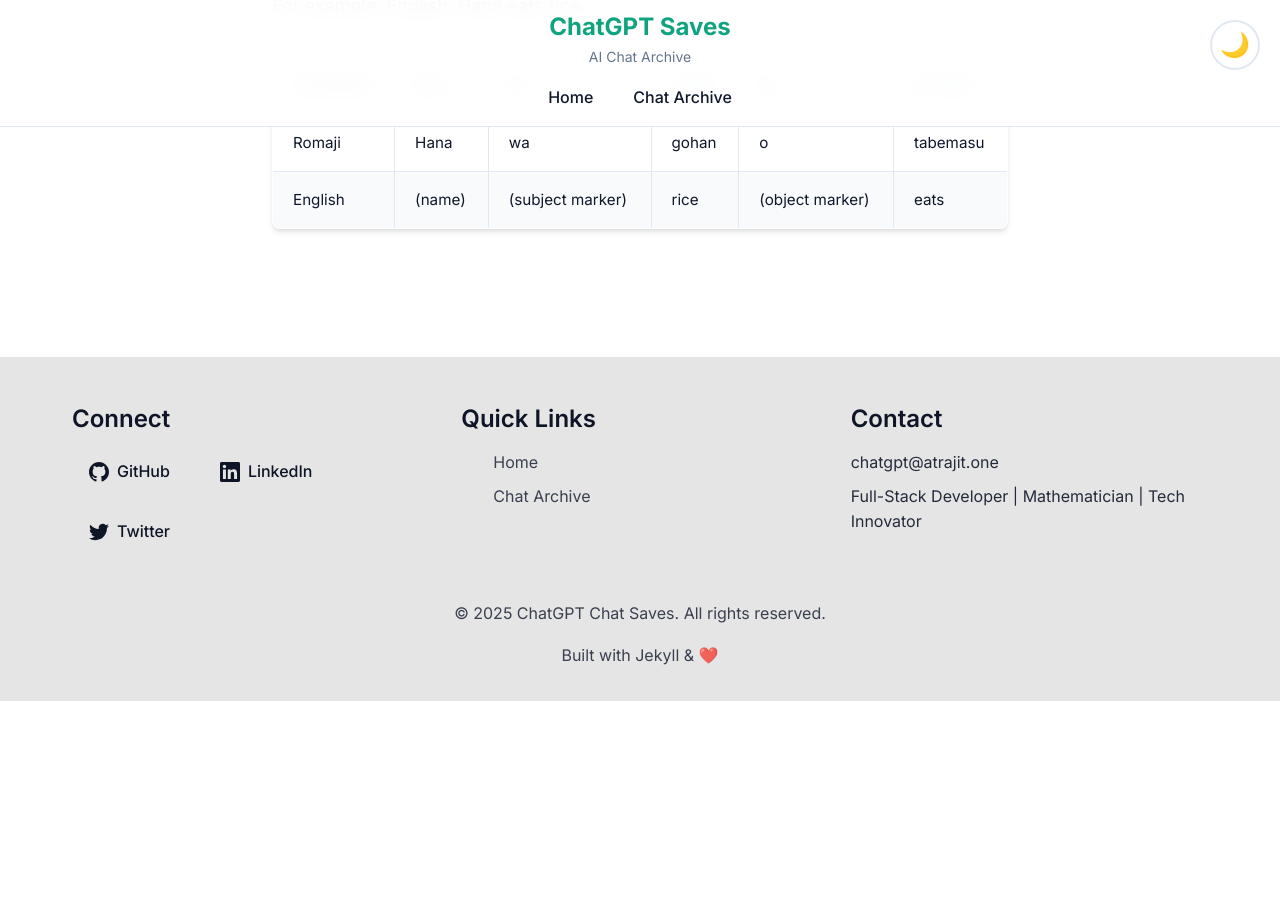
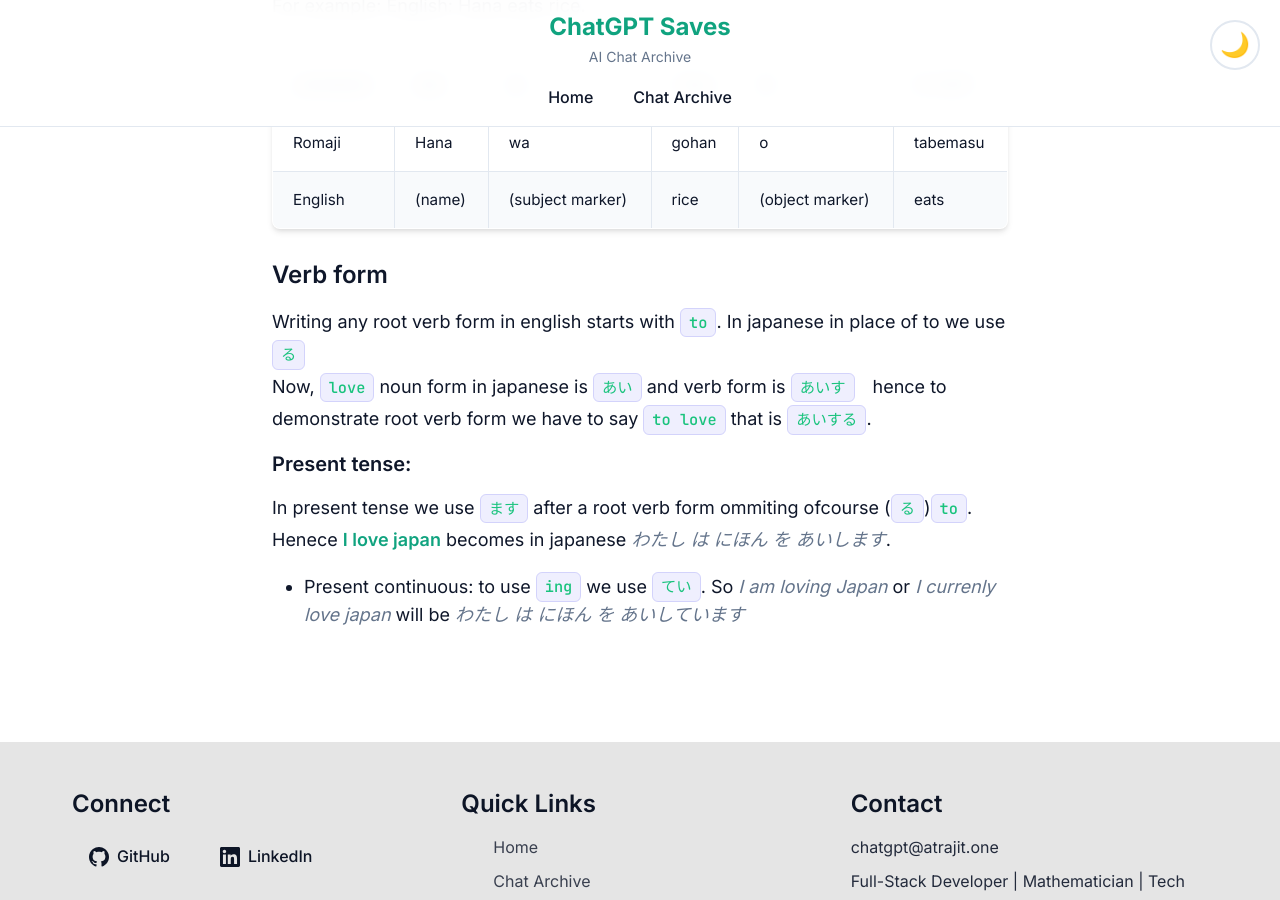
Before and after one commit to atrajit-sarkar/chatgpt-chatsaves, a Jekyll site: the page built from _posts/2025-08-10-subject-object-inJapanese.md, in a window 1280 px wide and 900 px high, scrolled down 926 px. Built offline with Jekyll 4.4.1, drawn with Linux system fonts in a browser that asks for light colours; before the commit the page ends 1627 px from its top, so only the background shows below that.

Commit message:
add verb form section with examples for present and present continuous tenses

```diff
--- a/_posts/2025-08-10-subject-object-inJapanese.md
+++ b/_posts/2025-08-10-subject-object-inJapanese.md
@@ -29,3 +29,16 @@
 |----------|------|----|--------|----|----------|
 | Romaji   | Hana | wa | gohan  | o  | tabemasu |
 | English  | (name) | (subject marker) | rice | (object marker) | eats |
+
+
+### Verb form
+
+Writing any root verb form in english starts with `to`.
+In japanese in place of to we use `る`\\
+Now, `love` noun form in japanese is `あい` and verb form is `あいす`　hence to demonstrate root verb form we have to say `to love` that is `あいする`.
+
+#### Present tense:
+In present tense we use `ます` after a root verb form ommiting ofcourse (`る`)`to`. Henece **I love japan** becomes in japanese *わたし は にほん を あいします*.
+
+- Present continuous:
+to use `ing` we use `てい`. So *I am loving Japan* or *I currenly love japan* will be *わたし は にほん を あいしています*
```
